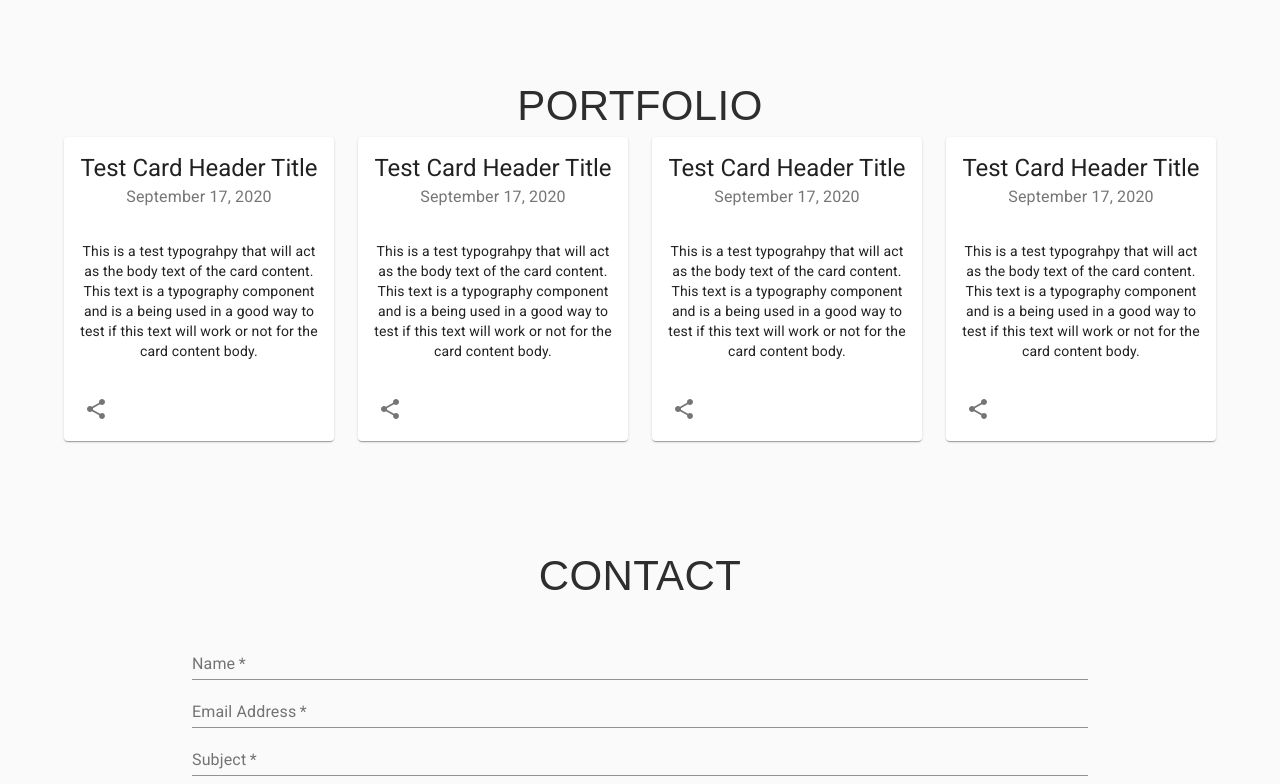
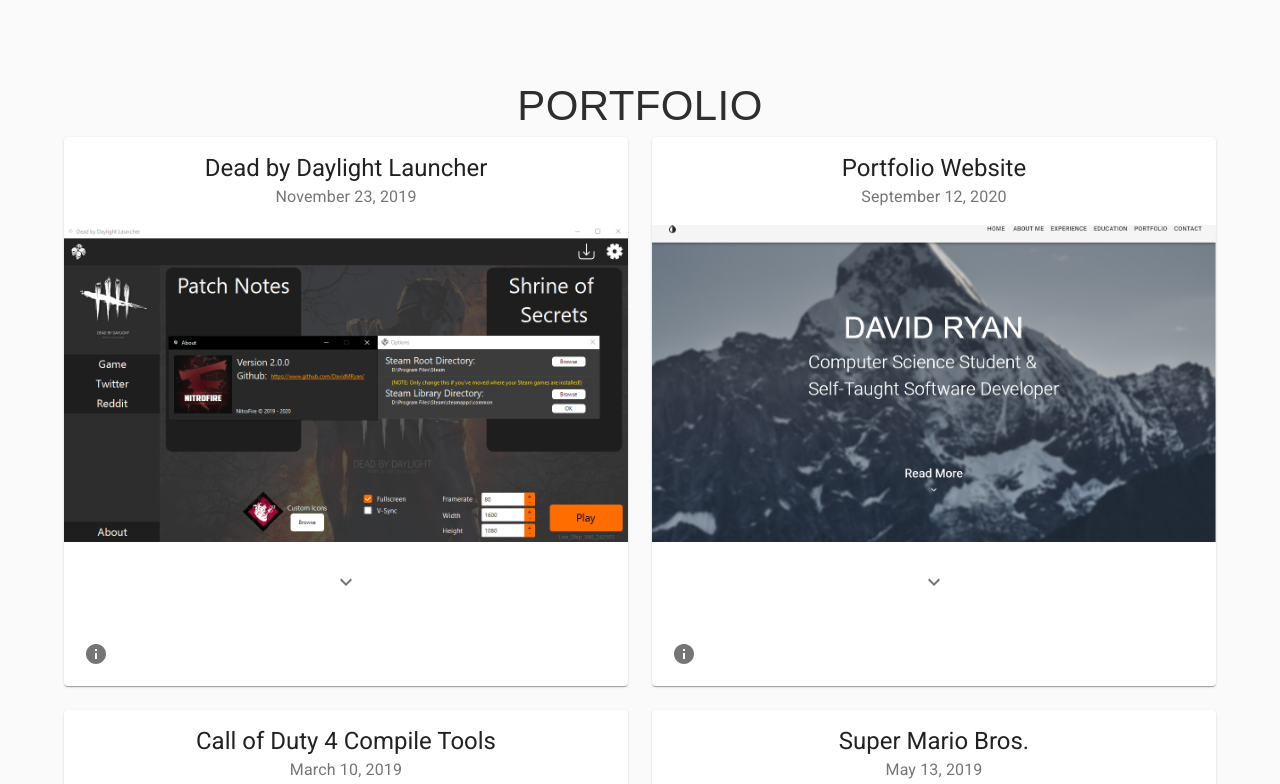
Before and after one commit to DavidMRyan/Portfolio, a React (Create React App) app: page / in a window 1280 px wide. Shown: the part 2400-3184 px from the top of the page. Built offline with nearby package versions, Linux system fonts and the light colour scheme.

Commit message:
Modularized the Portfolio to make adding new projects much easier

```diff
--- /dev/null
+++ b/src/components/PortfolioCard/PortfolioCard.js
@@ -0,0 +1,85 @@
+import React from "react";
+import PropTypes from "prop-types";
+import {
+    Typography,
+    IconButton,
+    Card,
+    CardHeader,
+    CardMedia,
+    CardContent,
+    Collapse,
+    CardActions,
+} from "@material-ui/core";
+import { makeStyles } from "@material-ui/core/styles";
+import ExpandMoreIcon from "@material-ui/icons/ExpandMore";
+import InfoIcon from "@material-ui/icons/Info";
+import clsx from "clsx";
+
+import "../../containers/Style.scss";
+
+const useStyles = makeStyles((theme) => ({
+    media: {
+        height: 0,
+        paddingTop: "56.25%", // 16:9
+    },
+    expand: {
+        transform: "rotate(0deg)",
+        marginLeft: "auto",
+        transition: theme.transitions.create("transform", {
+            duration: theme.transitions.duration.shortest,
+        }),
+    },
+    expandOpen: {
+        transform: "rotate(180deg)",
+    },
+  }));
+
+/**
+ * Portfolio card with some react props to make this component modular.
+ * @param {*} props - List of Attributes to pass
+ */
+export default function PortfolioCard(props)
+{
+    const classes = useStyles();
+    const [expanded, setExpanded] = React.useState(false);
+
+    const handleExpandClick = () => {
+        setExpanded(!expanded);
+    };
+
+    return (
+        <Card>
+            <CardHeader title={props.title} subheader={props.date} />
+            <CardMedia className={classes.media} image={props.image} title={props.imageTitle}/>
+            <CardContent>
+                <IconButton
+                    className={clsx(classes.expand, {
+                        [classes.expandOpen]: expanded,
+                    })}
+                    onClick={handleExpandClick}
+                    aria-expanded={expanded}
+                >
+                    <ExpandMoreIcon />
+                </IconButton>
+                <Collapse in={expanded} timeout="auto" unmountOnExit>
+                    <Typography variant="body2" color="inherit" component="p">
+                        {props.children}
+                    </Typography>
+                </Collapse>
+            </CardContent>
+            <CardActions>
+                <IconButton className="portfolio-repo-icon" href={props.repository} target="_blank">
+                    <InfoIcon />
+                </IconButton>
+            </CardActions>
+        </Card>
+    );
+}
+
+PortfolioCard.propTypes = {
+    title: PropTypes.string.isRequired,
+    date: PropTypes.string.isRequired,
+    image: PropTypes.string.isRequired,
+    repository: PropTypes.string.isRequired,
+    imageTitle: PropTypes.string
+}
--- a/src/containers/Portfolio/Portfolio.js
+++ b/src/containers/Portfolio/Portfolio.js
@@ -1,104 +1,79 @@
 import React from "react";
-import ShareIcon from "@material-ui/icons/Share";
 import {
     Grid,
     Typography,
-    IconButton,
-    Card,
-    CardHeader,
-    CardMedia,
-    CardContent,
-    CardActions,
 } from "@material-ui/core";
 
-import "../Style.scss";
-import "./Portfolio.scss"
+import PortfolioCard from "../../components/PortfolioCard/PortfolioCard";
+
+import "./Portfolio.scss";
 
 export default function Portfolio()
 {
     return (
         <Grid className="portfolio" id="portfolio" container direction="row" justify="center">
             <Typography className="portfolio-header" component="h2">PORTFOLIO</Typography>
-            <Grid className="list portfolio-grid-container" container justify="space-around" spacing={3}>
-                <Grid item sm={12} md={6} lg={3}>
-                    <Card>
-                        <CardHeader title="Test Card Header Title" subheader="September 17, 2020">
-                            <CardMedia className="media" image={""} title="Test Media Title"/>
-                        </CardHeader>
-                        <CardContent>
-                            <Typography variant="body2" color="inherit" component="p">
-                                This is a test typograhpy that will act as the body
-                                text of the card content. This text is a typography
-                                component and is a being used in a good way to test
-                                if this text will work or not for the card content body.
-                            </Typography>
-                        </CardContent>
-                        <CardActions>
-                            <IconButton aria-label="share">
-                                <ShareIcon />
-                            </IconButton>
-                        </CardActions>
-                    </Card>
+            <Grid className="list portfolio-grid-container" container spacing={3}>
+                <Grid item xs={12} lg={6}>
+                    <PortfolioCard
+                        title="Dead by Daylight Launcher"
+                        date="November 23, 2019"
+                        image={require("../../assets/img/Portfolio/DBD-Launcher.png")}
+                        repository="https://github.com/DavidMRyan/DeadByDaylightLauncher"
+                    >
+                        This project was initially started when I was really into a video game called Dead by Daylight;
+                        I found myself searching for a way to change the in-game resolution, UI textures, and other
+                        features that were a hassle to change in the past. Prior to this custom launcher, in order to change these
+                        settings you'd have to edit .INI files manually and it wasn't very user-friendly. This utility acts
+                        as a graphical user interface to edit the afore-mentioned .INI files and provide a much nicer
+                        environment for tweaking these settings to your liking. (More information can be found on the Github
+                        Repository below)
+                    </PortfolioCard>
                 </Grid>
-                <Grid item sm={12} md={6} lg={3}>
-                    <Card>
-                        <CardHeader title="Test Card Header Title" subheader="September 17, 2020">
-                            <CardMedia className="media" image={""} title="Test Media Title"/>
-                        </CardHeader>
-                        <CardContent>
-                            <Typography variant="body2" color="inherit" component="p">
-                                This is a test typograhpy that will act as the body
-                                text of the card content. This text is a typography
-                                component and is a being used in a good way to test
-                                if this text will work or not for the card content body.
-                            </Typography>
-                        </CardContent>
-                        <CardActions>
-                            <IconButton aria-label="share">
-                                <ShareIcon />
-                            </IconButton>
-                        </CardActions>
-                    </Card>
+                <Grid item xs={12} lg={6}>
+                    <PortfolioCard
+                        title="Portfolio Website"
+                        date="September 12, 2020"
+                        image={require("../../assets/img/Portfolio/Website-Portfolio.PNG")}
+                        repository="https://github.com/DavidMRyan/Portfolio"
+                    >
+                        I started this project in order to create a place to house and showcase all my past and present
+                        Computer Science projects. This website, supplemented with my resume, will (hopefully) help me land
+                        a good job and serve a useful purpose in the future. Not only will this website be of use to me, it's also
+                        a way for me to get creative with the ways I show off my projects to friends, family, and colleagues. Having
+                        a website in my own name is a very exciting thing for me and the simple fact that other people can read about
+                        the projects I've created is just amazing.
+                    </PortfolioCard>
                 </Grid>
-                <Grid item sm={12} md={6} lg={3}>
-                    <Card>
-                        <CardHeader title="Test Card Header Title" subheader="September 17, 2020">
-                            <CardMedia className="media" image={""} title="Test Media Title"/>
-                        </CardHeader>
-                        <CardContent>
-                            <Typography variant="body2" color="inherit" component="p">
-                                This is a test typograhpy that will act as the body
-                                text of the card content. This text is a typography
-                                component and is a being used in a good way to test
-                                if this text will work or not for the card content body.
-                            </Typography>
-                        </CardContent>
-                        <CardActions>
-                            <IconButton aria-label="share">
-                                <ShareIcon />
-                            </IconButton>
-                        </CardActions>
-                    </Card>
+                <Grid item xs={12} lg={6}>
+                    <PortfolioCard
+                        title="Call of Duty 4 Compile Tools"
+                        date="March 10, 2019"
+                        image={require("../../assets/img/Portfolio/404.jpg")}
+                        repository="https://github.com/DavidMRyan/CallofDuty4CompileTools"
+                    >
+                        The intent of this project was to create a more stable and user-friendly interface for compiling custom
+                        levels for the game Call of Duty 4 Modern Warfare. I have the base layout of this project finished but
+                        in all honesty I haven't updated it at all recently (Probably a year or more since it's seen active development)
+                        and it more than likely needs a bunch of refactoring. I do plan on finishing this project in the near future actually
+                        so if you're interested in this one be sure to keep your eyes peeled!
+                    </PortfolioCard>
                 </Grid>
-                <Grid item sm={12} md={6} lg={3}>
-                    <Card>
-                        <CardHeader title="Test Card Header Title" subheader="September 17, 2020">
-                            <CardMedia className="media" image={""} title="Test Media Title"/>
-                        </CardHeader>
-                        <CardContent>
-                            <Typography variant="body2" color="inherit" component="p">
-                                This is a test typograhpy that will act as the body
-                                text of the card content. This text is a typography
-                                component and is a being used in a good way to test
-                                if this text will work or not for the card content body.
-                            </Typography>
-                        </CardContent>
-                        <CardActions>
-                            <IconButton aria-label="share">
-                                <ShareIcon />
-                            </IconButton>
-                        </CardActions>
-                    </Card>
+                <Grid item xs={12} lg={6}>
+                    <PortfolioCard
+                        title="Super Mario Bros."
+                        date="May 13, 2019"
+                        image={require("../../assets/img/Portfolio/404.jpg")}
+                        repository="https://github.com/DavidMRyan/SuperMarioBros"
+                    >
+                        This was a high school project that I created for my final culminating project in Computer Science 1 & 2;
+                        I was trying to be overly ambitious with my (at the time) very basic understanding of Common Javascript,
+                        so if you clone this repository and test the project for yourself, be warned that it doesn't quite work
+                        as intended, and is *extremely* buggy and unfinished. I would like to revisit this project some day, but I feel
+                        that the HTML5 canvas foundation I've layed out for this isn't going to cut it, and I would probably move to
+                        something like WebGL or just create my own game engine in something like DirectX for a desktop environment.
+                        (This project s for educational purposes only, please don't sue me Nintendo)
+                    </PortfolioCard>
                 </Grid>
             </Grid>
         </Grid>
```
Also changed, not shown: src/components/PortfolioCard/PortfolioCard.scss (added), src/containers/Portfolio/Portfolio.scss (line endings or trailing spaces).
